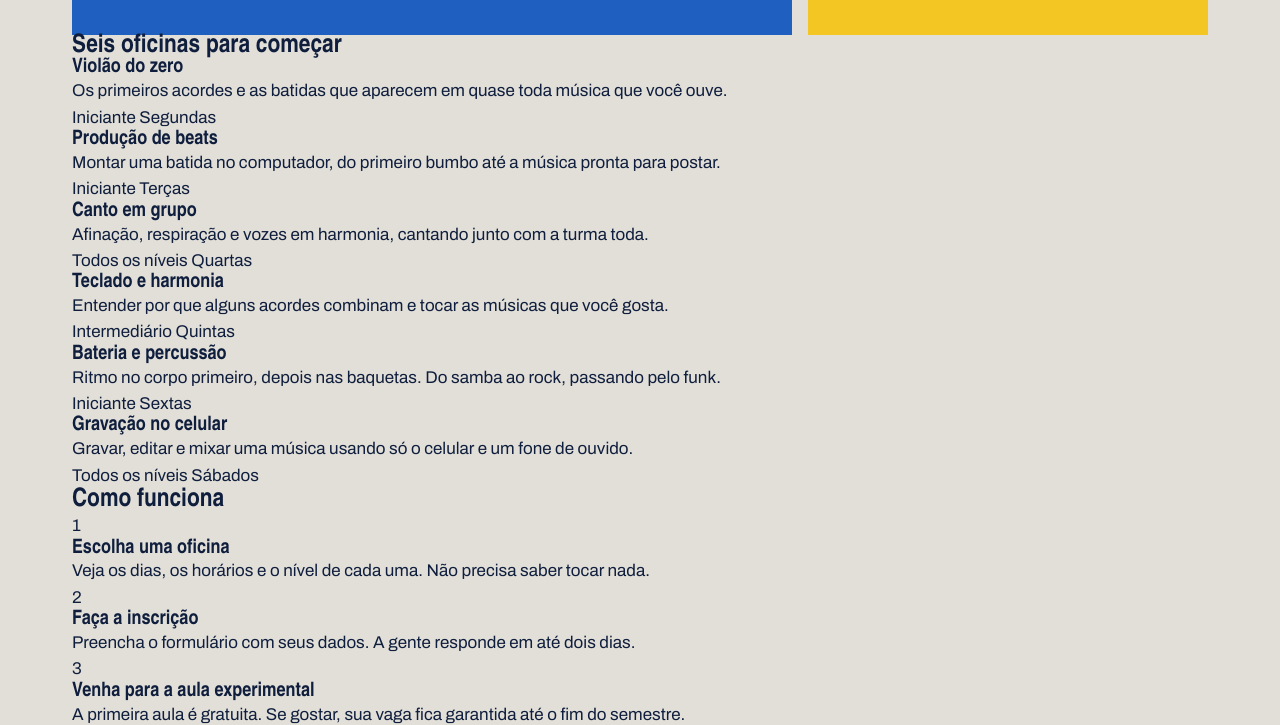
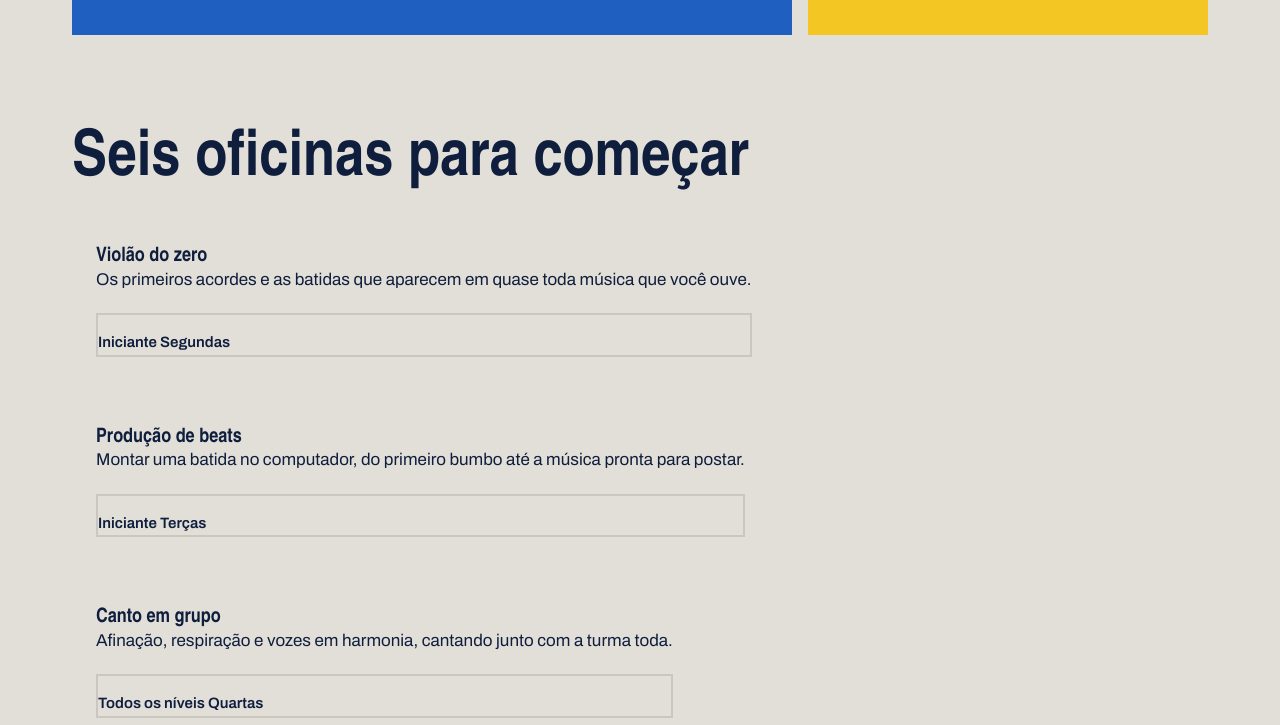
Before and after one commit to yasmin-custodio/laje_sonora, a plain HTML site: page index.html in a window 1280 px wide. Shown: the part 671-1396 px from the top of the page. Drawn offline with Linux system fonts and the light colour scheme; a web font is replaced by a local one.

Commit message:
ta errado

```diff
--- a/index.css
+++ b/index.css
@@ -123,3 +123,63 @@ h1, h2, h3 {
 .botao:hover{
     background: var(--caixa-dagua);
 }
+
+.secao{
+    margin-top: 96px;
+}
+
+.titulo-secao{
+    font-size: 64px;
+    margin-bottom: 32px;
+}
+
+.cards{
+    display: flex;
+    flex-wrap: wrap;
+    gap: 24px;
+}
+
+.card{
+    background: var(--branco);
+    border: 3px solid var(--tinta);
+    flex: 1 1 340px;
+}
+
+.card .foto{
+    height: 170px;
+}
+
+.foto{
+    background: var(--concreto-escuro);
+}
+
+.foto-azul{
+    background: var(--caixa-dagua);
+}
+
+.foto-amarela{
+    background: var(--fita);
+}
+
+.foto-tinta{
+    background: var(--tinta);
+}
+
+.card-texto{
+    padding: 24px;
+}
+
+.card h3{
+    font-size: 36px;
+    margin-bottom: 12px;
+}
+
+.card-info{
+    margin-top: 20px;
+    padding-top: 16px;
+    border: 2px solid var(--concreto-escuro);
+    font-weight: 600;
+    font-size: 15px;
+    justify-content: space-between;
+
+}
```
